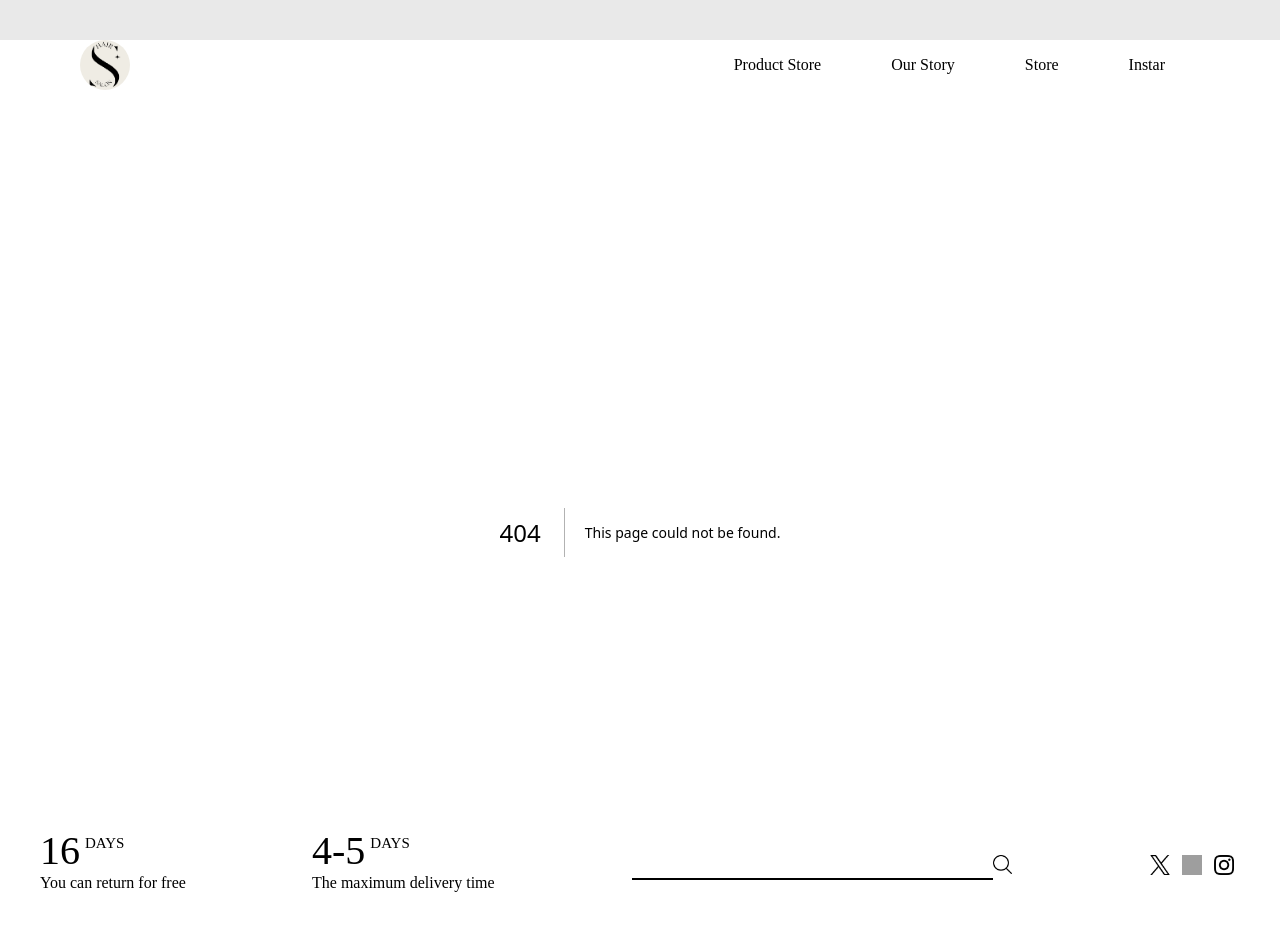
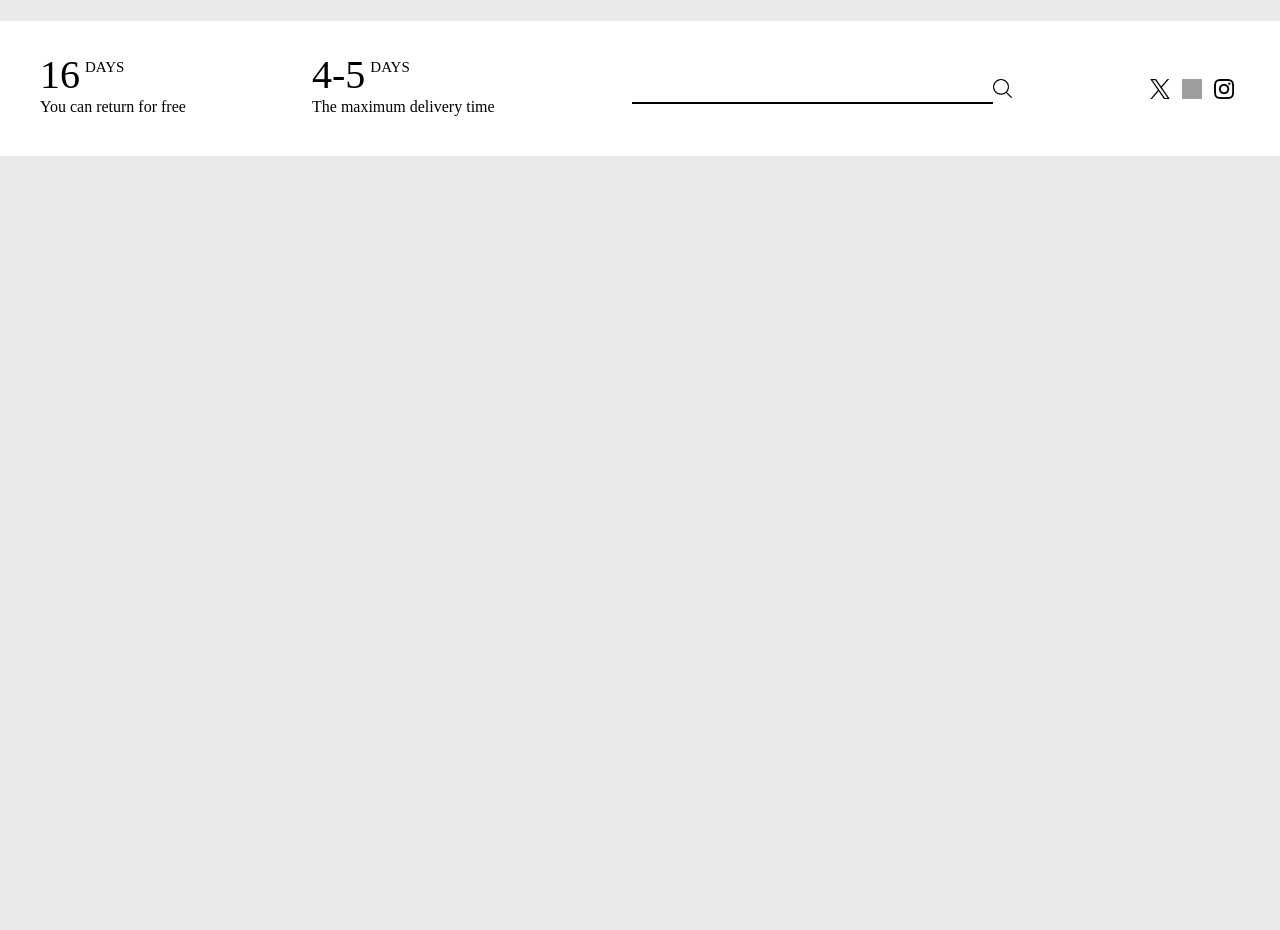
Before and after one commit to ddpound/shin, a Next.js app: page /style-view in a window 1280 px wide. Before the commit this address had no page. Shown: the top 930 px of the page. Built offline with nearby package versions, Linux system fonts and the light colour scheme; grey boxes are pictures that could not be loaded.

Commit message:
라우터 테스트중 또한 div 테스트 적용해봄

```diff
--- a/src/app/components/HeaderCompnent.js
+++ b/src/app/components/HeaderCompnent.js
@@ -1,3 +1,5 @@
+import Link from "next/link";
+
 function HeaderComponent(){
     return (
         <header>
@@ -8,7 +10,7 @@ function HeaderComponent(){
                 <ol>
                     <li>Product Store</li>
                     <li>Our Story</li>
-                    <li>Store</li>
+                    <Link href={"/style-view"}><li>Style View</li></Link>
                     <li>Instar</li>
                 </ol>
             </div>
--- a/src/app/globals.css
+++ b/src/app/globals.css
@@ -5,6 +5,17 @@ body, html{
   padding: 0;
   background-color: rgb(233, 233, 233);
 }
+
+a{
+  color: black;
+}
+
+.test{
+  color: black;
+  background-color: "black";
+  width: 100%;
+}
+
 
 header{
   margin: 40px 80px;
--- /dev/null
+++ b/src/app/style-view/page.js
@@ -0,0 +1,9 @@
+function styleView(){
+    return (
+        <div className="test">
+            styleView 입니다.
+        </div>
+    );
+}
+
+export default styleView;
```
